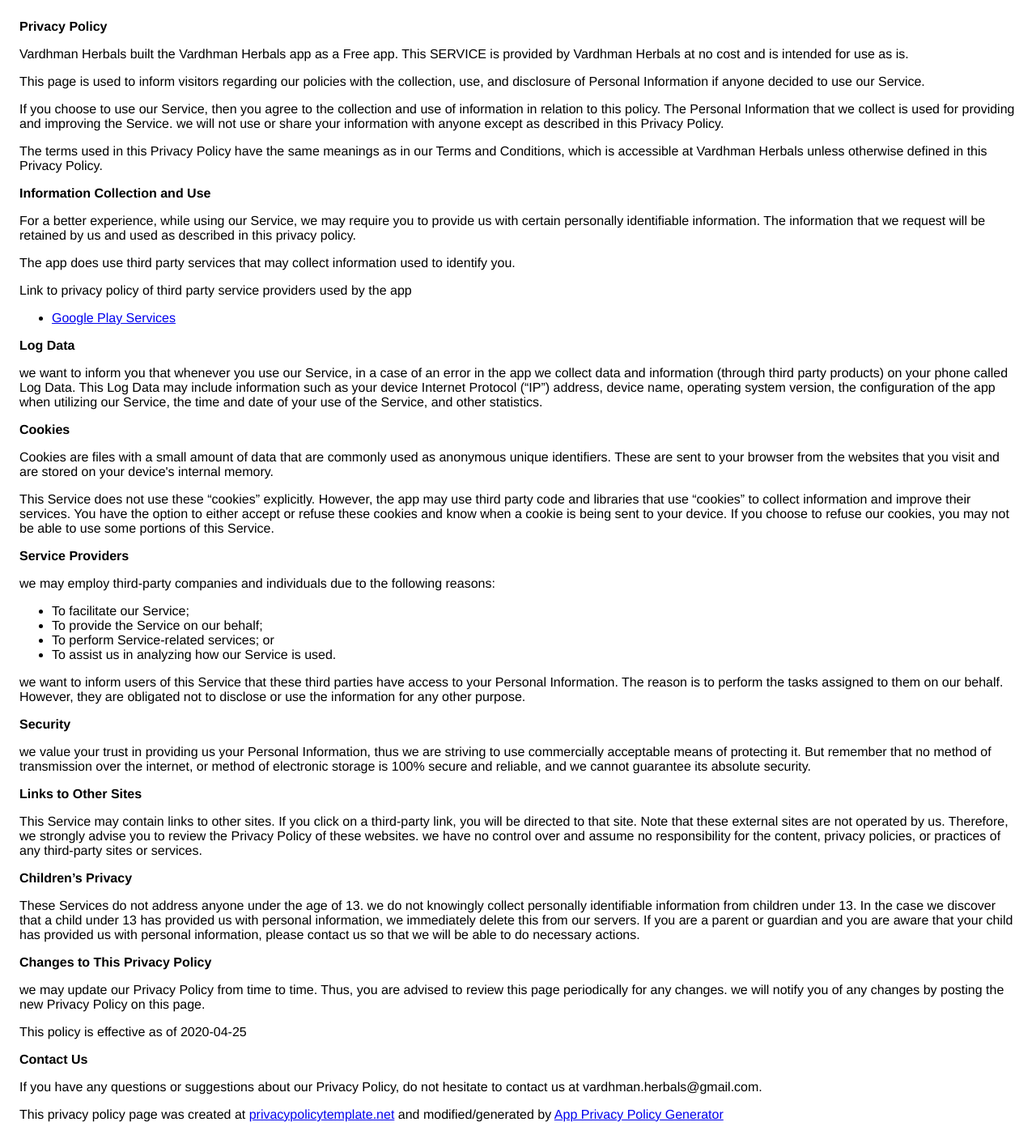
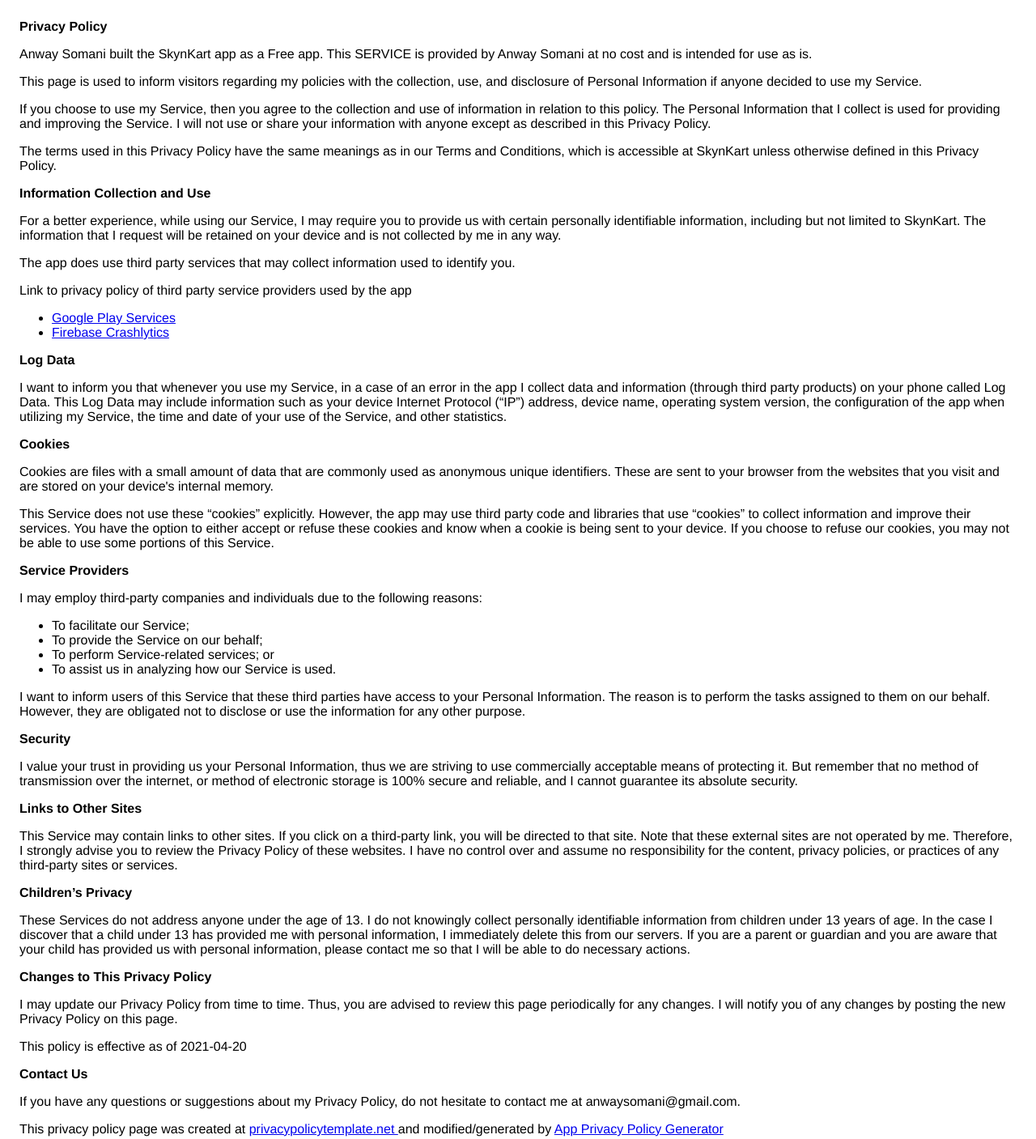
Before and after one commit to anwaysomani/Vardhman-Herbals-Privacy-Policy, a plain HTML site: page index.html in a window 1280 px wide. Shown: the whole page at 81% size. Drawn offline with Linux system fonts and the light colour scheme.

Commit message:
Update index.html

```diff
--- a/index.html
+++ b/index.html
@@ -8,43 +8,43 @@
     </head>
     <body>
     <strong>Privacy Policy</strong> <p>
-                  Vardhman Herbals built the Vardhman Herbals app as
+                  Anway Somani built the SkynKart app as
                   a Free app. This SERVICE is provided by
-                  Vardhman Herbals at no cost and is intended for use as
+                  Anway Somani at no cost and is intended for use as
                   is.
                 </p> <p>
-                  This page is used to inform visitors regarding our
+                  This page is used to inform visitors regarding my
                   policies with the collection, use, and disclosure of Personal
-                  Information if anyone decided to use our Service.
+                  Information if anyone decided to use my Service.
                 </p> <p>
-                  If you choose to use our Service, then you agree to
+                  If you choose to use my Service, then you agree to
                   the collection and use of information in relation to this
-                  policy. The Personal Information that we collect is
-                  used for providing and improving the Service. we will not use or share your information with
+                  policy. The Personal Information that I collect is
+                  used for providing and improving the Service. I will not use or share your information with
                   anyone except as described in this Privacy Policy.
                 </p> <p>
                   The terms used in this Privacy Policy have the same meanings
                   as in our Terms and Conditions, which is accessible at
-                  Vardhman Herbals unless otherwise defined in this Privacy Policy.
+                  SkynKart unless otherwise defined in this Privacy Policy.
                 </p> <p><strong>Information Collection and Use</strong></p> <p>
-                  For a better experience, while using our Service, we
+                  For a better experience, while using our Service, I
                   may require you to provide us with certain personally
-                  identifiable information. The information that
-                  we request will be retained by us and used as described in this privacy policy.
+                  identifiable information, including but not limited to SkynKart. The information that
+                  I request will be retained on your device and is not collected by me in any way.
                 </p> <div><p>
                     The app does use third party services that may collect
                     information used to identify you.
                   </p> <p>
                     Link to privacy policy of third party service providers used
                     by the app
-                  </p> <ul><li><a href="https://www.google.com/policies/privacy/" target="_blank">Google Play Services</a></li><!----><!----><!----><!----><!----><!----><!----><!----><!----><!----><!----><!----><!----><!----><!----></ul></div> <p><strong>Log Data</strong></p> <p>
-                  we want to inform you that whenever you
-                  use our Service, in a case of an error in the app
-                  we collect data and information (through third party
+                  </p> <ul><li><a href="https://www.google.com/policies/privacy/" target="_blank" rel="noopener noreferrer">Google Play Services</a></li><!----><!----><li><a href="https://firebase.google.com/support/privacy/" target="_blank" rel="noopener noreferrer">Firebase Crashlytics</a></li><!----><!----><!----><!----><!----><!----><!----><!----><!----><!----><!----><!----><!----><!----><!----><!----><!----><!----><!----><!----><!----><!----><!----></ul></div> <p><strong>Log Data</strong></p> <p>
+                  I want to inform you that whenever you
+                  use my Service, in a case of an error in the app
+                  I collect data and information (through third party
                   products) on your phone called Log Data. This Log Data may
                   include information such as your device Internet Protocol
                   (“IP”) address, device name, operating system version, the
-                  configuration of the app when utilizing our Service,
+                  configuration of the app when utilizing my Service,
                   the time and date of your use of the Service, and other
                   statistics.
                 </p> <p><strong>Cookies</strong></p> <p>
@@ -61,53 +61,49 @@
                   choose to refuse our cookies, you may not be able to use some
                   portions of this Service.
                 </p> <p><strong>Service Providers</strong></p> <p>
-                  we may employ third-party companies and
+                  I may employ third-party companies and
                   individuals due to the following reasons:
                 </p> <ul><li>To facilitate our Service;</li> <li>To provide the Service on our behalf;</li> <li>To perform Service-related services; or</li> <li>To assist us in analyzing how our Service is used.</li></ul> <p>
-                  we want to inform users of this Service
+                  I want to inform users of this Service
                   that these third parties have access to your Personal
                   Information. The reason is to perform the tasks assigned to
                   them on our behalf. However, they are obligated not to
                   disclose or use the information for any other purpose.
                 </p> <p><strong>Security</strong></p> <p>
-                  we value your trust in providing us your
+                  I value your trust in providing us your
                   Personal Information, thus we are striving to use commercially
                   acceptable means of protecting it. But remember that no method
                   of transmission over the internet, or method of electronic
-                  storage is 100% secure and reliable, and we cannot
+                  storage is 100% secure and reliable, and I cannot
                   guarantee its absolute security.
                 </p> <p><strong>Links to Other Sites</strong></p> <p>
                   This Service may contain links to other sites. If you click on
                   a third-party link, you will be directed to that site. Note
-                  that these external sites are not operated by us.
-                  Therefore, we strongly advise you to review the
-                  Privacy Policy of these websites. we have
+                  that these external sites are not operated by me.
+                  Therefore, I strongly advise you to review the
+                  Privacy Policy of these websites. I have
                   no control over and assume no responsibility for the content,
                   privacy policies, or practices of any third-party sites or
                   services.
                 </p> <p><strong>Children’s Privacy</strong></p> <p>
                   These Services do not address anyone under the age of 13.
-                  we do not knowingly collect personally
-                  identifiable information from children under 13. In the case
-                  we discover that a child under 13 has provided
-                  us with personal information, we immediately
+                  I do not knowingly collect personally
+                  identifiable information from children under 13 years of age. In the case
+                  I discover that a child under 13 has provided
+                  me with personal information, I immediately
                   delete this from our servers. If you are a parent or guardian
                   and you are aware that your child has provided us with
-                  personal information, please contact us so that
-                  we will be able to do necessary actions.
+                  personal information, please contact me so that
+                  I will be able to do necessary actions.
                 </p> <p><strong>Changes to This Privacy Policy</strong></p> <p>
-                  we may update our Privacy Policy from
+                  I may update our Privacy Policy from
                   time to time. Thus, you are advised to review this page
-                  periodically for any changes. we will
+                  periodically for any changes. I will
                   notify you of any changes by posting the new Privacy Policy on
                   this page.
-                </p> <p>This policy is effective as of 2020-04-25</p> <p><strong>Contact Us</strong></p> <p>
-                  If you have any questions or suggestions about our
-                  Privacy Policy, do not hesitate to contact us at vardhman.herbals@gmail.com.
-                </p> <p>
-                  This privacy policy page was created at
-                  <a href="https://privacypolicytemplate.net" target="_blank">privacypolicytemplate.net</a>
-                  and modified/generated by
-                  <a href="https://app-privacy-policy-generator.firebaseapp.com/" target="_blank">App Privacy Policy Generator</a></p>
+                </p> <p>This policy is effective as of 2021-04-20</p> <p><strong>Contact Us</strong></p> <p>
+                  If you have any questions or suggestions about my
+                  Privacy Policy, do not hesitate to contact me at anwaysomani@gmail.com.
+                </p> <p>This privacy policy page was created at <a href="https://privacypolicytemplate.net" target="_blank" rel="noopener noreferrer">privacypolicytemplate.net </a>and modified/generated by <a href="https://app-privacy-policy-generator.nisrulz.com/" target="_blank" rel="noopener noreferrer">App Privacy Policy Generator</a></p>
     </body>
     </html>
```
